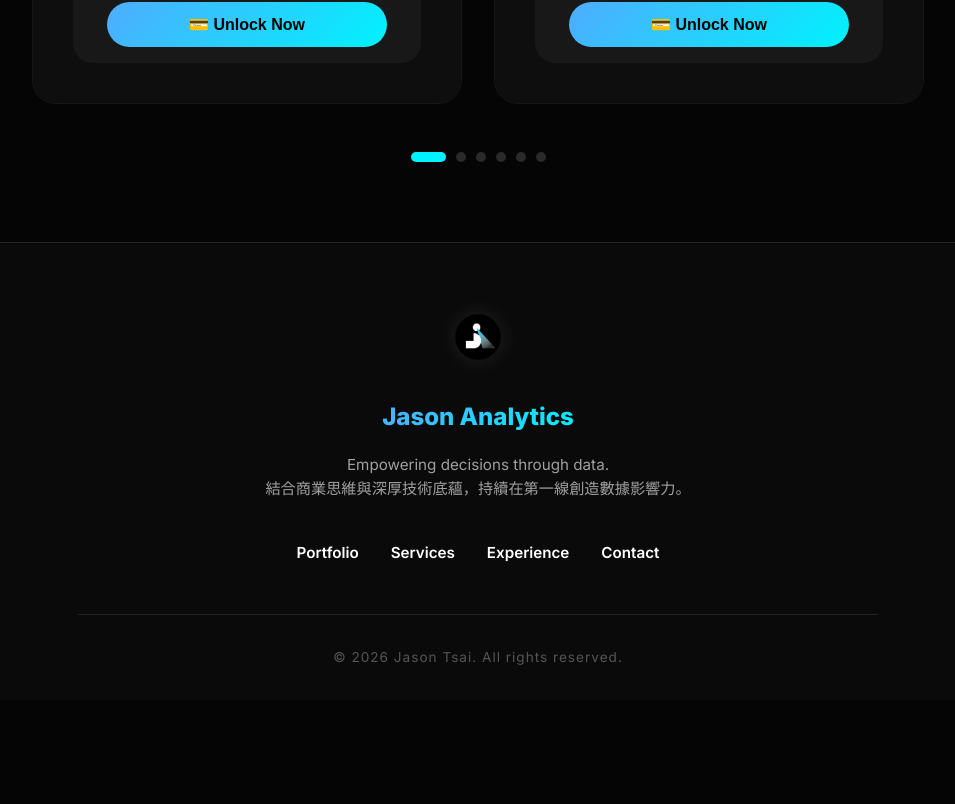
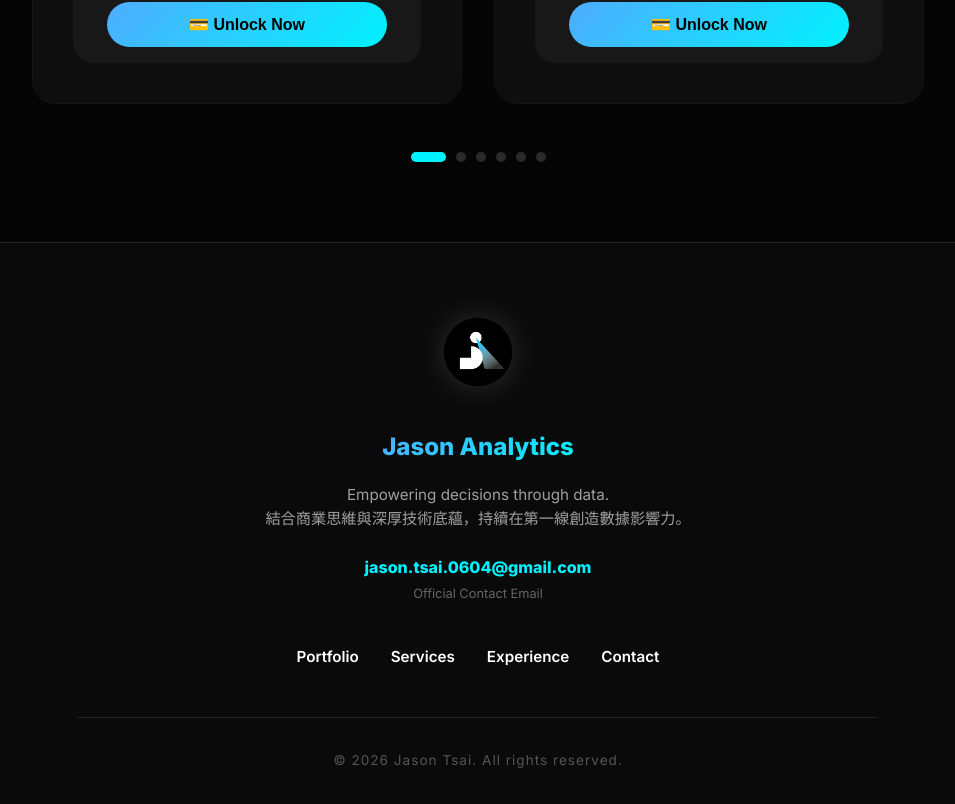
Before and after one commit to ds-jason-tsai/jason-by-tsai-portfolio, a Next.js app: page /en/reports in a window 1280 px wide. Shown: the part 1205-2009 px from the top of the page, without its empty margins (162-1117 px from the left). Before the commit the page ends 1905 px from the top, so only its background shows below. Built offline with nearby package versions, Linux system fonts and the light colour scheme.

Commit message:
UI: Enlarge footer Logo and add contact email for payment gateway audit compliance

```diff
--- a/app/[lang]/layout.tsx
+++ b/app/[lang]/layout.tsx
@@ -222,7 +222,7 @@ export default async function RootLayout({
           <footer className="footer" style={{ borderTop: '1px solid var(--glass-border)', padding: '4rem 2rem 2rem 2rem', background: '#0a0a0a', textAlign: 'center', marginTop: 'auto' }}>
             <div style={{ display: 'flex', flexDirection: 'column', alignItems: 'center', gap: '1rem', maxWidth: '800px', margin: '0 auto' }}>
               <Link href={`/${lang}`} style={{ textDecoration: 'none', borderBottom: 'none', marginBottom: '0.5rem' }}>
-                <Image src="/logo.png" alt="Logo" width={60} height={60} style={{ borderRadius: '12px', filter: 'drop-shadow(0 0 10px rgba(255,255,255,0.1))' }} />
+                <Image src="/logo.png" alt="Logo" width={90} height={90} style={{ borderRadius: '16px', filter: 'drop-shadow(0 0 15px rgba(255,255,255,0.15))' }} />
               </Link>
               <div style={{ fontSize: '1.5rem', fontWeight: 'bold', background: 'var(--accent-grad)', WebkitBackgroundClip: 'text', backgroundClip: 'text', WebkitTextFillColor: 'transparent' }}>
                 {dict.brand?.logo || '傑森數據 Jason Analytics'}
@@ -230,6 +230,12 @@ export default async function RootLayout({
               <p style={{ color: 'var(--text-secondary)', fontSize: '0.95rem', maxWidth: '600px', lineHeight: '1.6' }}>
                  Empowering decisions through data. <br/> 結合商業思維與深厚技術底蘊，持續在第一線創造數據影響力。
               </p>
+              <div style={{ marginTop: '0.5rem', display: 'flex', flexDirection: 'column', alignItems: 'center', gap: '0.2rem' }}>
+                <a href="mailto:jason.tsai.0604@gmail.com" style={{ color: 'var(--accent-color)', textDecoration: 'none', fontSize: '1rem', fontWeight: 'bold' }}>
+                  jason.tsai.0604@gmail.com
+                </a>
+                <span style={{ fontSize: '0.8rem', color: '#666' }}>Official Contact Email</span>
+              </div>
               <div style={{ display: 'flex', gap: '2rem', marginTop: '1.5rem' }} className="footer-links">
                  <Link href={`/${lang}/portfolio?utm_source=internal&utm_medium=button&utm_campaign=footer_nav_portfolio`} className="footer-link">Portfolio</Link>
                  <Link href={`/${lang}/services?utm_source=internal&utm_medium=button&utm_campaign=footer_nav_services`} className="footer-link">Services</Link>
```
